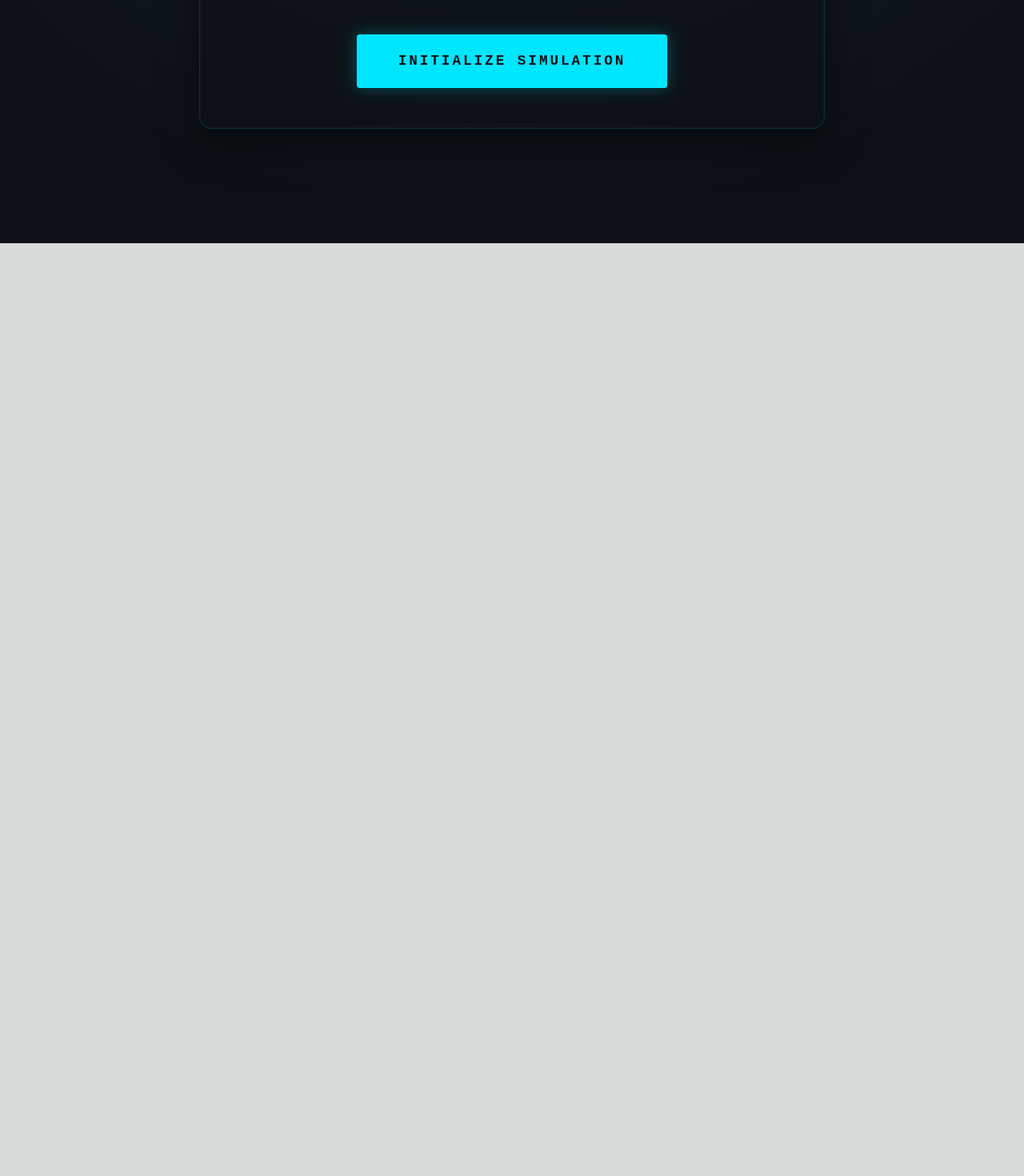
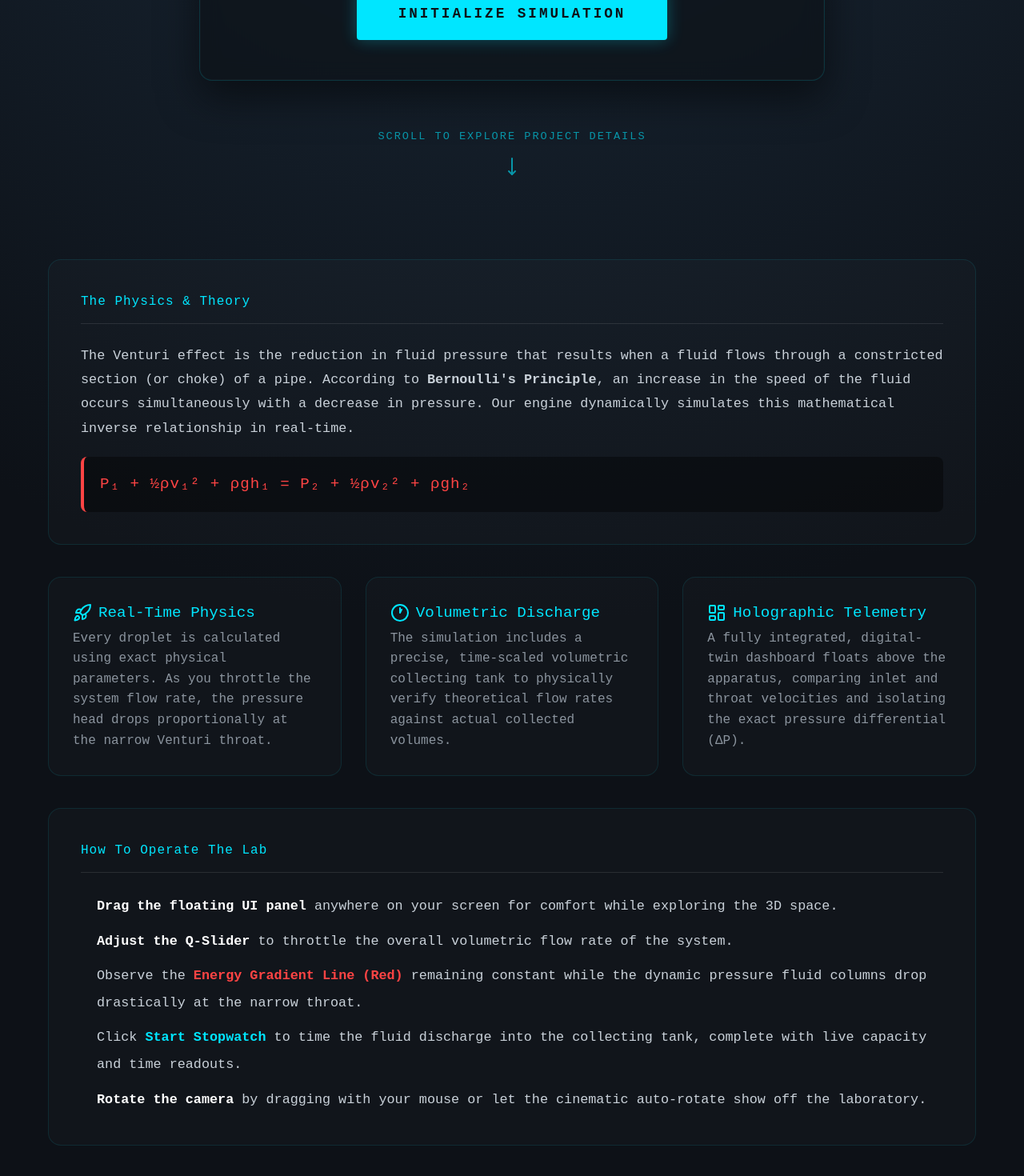
Before and after one commit to BhadriPrabhu/steamified_hack, a Next.js app: page / in a window 1280 px wide. Shown: the part 496-1966 px from the top of the page at 80% size. Before the commit the page ends 800 px from the top, so only its background shows below. Built offline with nearby package versions, Linux system fonts and the light colour scheme.

Commit message:
update: UI enhancement in web page (closes #3)

```diff
--- a/package.json
+++ b/package.json
@@ -20,6 +20,7 @@
 		"@iwsdk/core": "^0.3.1",
 		"babylonjs-editor-tools": "latest",
 		"cannon": "^0.6.2",
+		"lucide-react": "^1.16.0",
 		"next": "16.1.7",
 		"react": "18.2.0",
 		"react-dom": "18.2.0"
--- a/src/app/page.tsx
+++ b/src/app/page.tsx
@@ -1,5 +1,6 @@
 "use client";
 
+import { Clock1, LayoutDashboard, MoveDown, Rocket } from 'lucide-react';
 import { useState, useEffect, useRef } from 'react';
 
 function SimulationCanvas() {
@@ -16,17 +17,17 @@ function SimulationCanvas() {
             const BABYLON = await import("@babylonjs/core");
             await import("@babylonjs/core/Materials/standardMaterial");
 
-            try { await import("@babylonjs/materials"); } catch (e) {}
+            try { await import("@babylonjs/materials"); } catch (e) { }
             try {
                 const CANNON = await import("cannon");
                 (window as any).CANNON = CANNON;
-            } catch (e) {}
+            } catch (e) { }
 
             if (!isMounted || !canvasRef.current) return;
 
             // 2. Clear Zombie engines
             if ((window as any)._activeEngine) {
-                try { (window as any)._activeEngine.dispose(); } catch (e) {}
+                try { (window as any)._activeEngine.dispose(); } catch (e) { }
             }
 
             try {
@@ -125,16 +126,23 @@ export default function Home() {
 
     return (
         <div style={{
-            background: 'radial-gradient(circle at 50% -20%, #1a2a3a 0%, #0d1117 80%)',
+            background: 'radial-gradient(circle at 50% 0%, #1a2a3a 0%, #0d1117 60%)',
+            backgroundColor: '#0d1117',
             color: '#ffffff',
+            minHeight: '100vh',
+            fontFamily: '"JetBrains Mono", "Courier New", Courier, monospace',
+            boxSizing: 'border-box',
+            overflowX: 'hidden'
+        }}>
+
+            {/* HERO SECTION (Preserved original content, wrapped to keep it perfectly centered!) */}
+            <div style={{
                 minHeight: '100vh',
                 display: 'flex',
                 flexDirection: 'column',
                 alignItems: 'center',
                 justifyContent: 'center',
-            fontFamily: '"JetBrains Mono", "Courier New", Courier, monospace',
-            padding: '20px',
-            boxSizing: 'border-box'
+                padding: '20px'
             }}>
                 <div style={{
                     textAlign: 'center',
@@ -149,7 +157,6 @@ export default function Home() {
                     position: 'relative',
                     overflow: 'hidden'
                 }}>
-                {/* Decorative Top Accent */}
                     <div style={{
                         position: 'absolute',
                         top: 0,
@@ -235,6 +242,74 @@ export default function Home() {
                         Initialize Simulation
                     </button>
                 </div>
+
+                {/* Subtle Scroll Indicator */}
+                <div style={{ marginTop: '60px', color: '#00e6ff', opacity: 0.6, letterSpacing: '2px', fontSize: '0.85rem', display: 'flex', flexDirection: 'column', alignItems: 'center' }}>
+                    <span>SCROLL TO EXPLORE PROJECT DETAILS</span>
+                    <span style={{ marginTop: '15px', fontSize: '1.5rem' }}><MoveDown size={24} color="#00e6ff" /></span>
+                </div>
+            </div>
+
+            {/* --- NEW CONTENT SECTIONS ADDED BELOW --- */}
+            <div style={{ maxWidth: '1200px', margin: '0 auto', padding: '20px 20px 100px 20px' }}>
+
+                {/* 1. Theory & Math Section */}
+                <div style={{ marginBottom: '40px', padding: '40px', background: 'rgba(255,255,255,0.02)', border: '1px solid rgba(0, 230, 255, 0.1)', borderRadius: '16px' }}>
+                    <h2 style={{ color: '#00e6ff', borderBottom: '1px solid rgba(255,255,255,0.1)', paddingBottom: '15px', marginBottom: '25px', letterSpacing: '1px' }}>
+                        The Physics & Theory
+                    </h2>
+                    <p style={{ color: '#c9d1d9', lineHeight: '1.8', fontSize: '1.05rem' }}>
+                        The Venturi effect is the reduction in fluid pressure that results when a fluid flows through a constricted section (or choke) of a pipe.
+                        According to <strong>Bernoulli's Principle</strong>, an increase in the speed of the fluid occurs simultaneously with a decrease in pressure.
+                        Our engine dynamically simulates this mathematical inverse relationship in real-time.
+                    </p>
+                    <div style={{ background: 'rgba(0,0,0,0.4)', padding: '20px', borderRadius: '8px', marginTop: '20px', borderLeft: '4px solid #ff4444', fontFamily: 'Courier New', color: '#ff4444', fontSize: '1.2rem', letterSpacing: '1px' }}>
+                        P₁ + ½ρv₁² + ρgh₁ = P₂ + ½ρv₂² + ρgh₂
+                    </div>
+                </div>
+
+                {/* 2. Core Features Grid */}
+                <div style={{ display: 'grid', gridTemplateColumns: 'repeat(auto-fit, minmax(300px, 1fr))', gap: '30px', marginBottom: '40px' }}>
+                    <div style={{ padding: '30px', background: 'rgba(255,255,255,0.02)', border: '1px solid rgba(0, 230, 255, 0.1)', borderRadius: '16px' }}>
+                        <div style={{ display: 'flex', alignItems: 'center', marginBottom: '5px', gap: '8px' }}>
+                            <Rocket size={24} color="#00e6ff" />
+                            <h3 style={{ color: '#00e6ff', fontSize: '1.2rem' }}>Real-Time Physics</h3>
+                        </div>
+                        <p style={{ color: '#8b949e', lineHeight: '1.6' }}>Every droplet is calculated using exact physical parameters. As you throttle the system flow rate, the pressure head drops proportionally at the narrow Venturi throat.</p>
+                    </div>
+
+                    <div style={{ padding: '30px', background: 'rgba(255,255,255,0.02)', border: '1px solid rgba(0, 230, 255, 0.1)', borderRadius: '16px' }}>
+                        <div style={{ display: 'flex', alignItems: 'center', marginBottom: '5px', gap: '8px' }}>
+                            <Clock1 size={24} color="#00e6ff" />
+                            <h3 style={{ color: '#00e6ff', fontSize: '1.2rem' }}>Volumetric Discharge</h3>
+                        </div>
+                        <p style={{ color: '#8b949e', lineHeight: '1.6' }}>The simulation includes a precise, time-scaled volumetric collecting tank to physically verify theoretical flow rates against actual collected volumes.</p>
+                    </div>
+
+                    <div style={{ padding: '30px', background: 'rgba(255,255,255,0.02)', border: '1px solid rgba(0, 230, 255, 0.1)', borderRadius: '16px' }}>
+                        <div style={{ display: 'flex', alignItems: 'center', marginBottom: '5px', gap: '8px' }}>
+                            <LayoutDashboard size={24} color="#00e6ff" />
+                            <h3 style={{ color: '#00e6ff', fontSize: '1.2rem' }}>Holographic Telemetry</h3>
+                        </div>
+                        <p style={{ color: '#8b949e', lineHeight: '1.6' }}>A fully integrated, digital-twin dashboard floats above the apparatus, comparing inlet and throat velocities and isolating the exact pressure differential (ΔP).</p>
+                    </div>
+                </div>
+
+                {/* 3. Operation Manual */}
+                <div style={{ padding: '40px', background: 'rgba(255,255,255,0.02)', border: '1px solid rgba(0, 230, 255, 0.1)', borderRadius: '16px' }}>
+                    <h2 style={{ color: '#00e6ff', borderBottom: '1px solid rgba(255,255,255,0.1)', paddingBottom: '15px', marginBottom: '25px', letterSpacing: '1px' }}>
+                        How To Operate The Lab
+                    </h2>
+                    <ul style={{ color: '#c9d1d9', lineHeight: '2.0', fontSize: '1.05rem', paddingLeft: '20px', margin: 0 }}>
+                        <li style={{ marginBottom: '10px' }}><strong style={{ color: '#fff' }}>Drag the floating UI panel</strong> anywhere on your screen for comfort while exploring the 3D space.</li>
+                        <li style={{ marginBottom: '10px' }}><strong style={{ color: '#fff' }}>Adjust the Q-Slider</strong> to throttle the overall volumetric flow rate of the system.</li>
+                        <li style={{ marginBottom: '10px' }}>Observe the <strong style={{ color: '#ff4444' }}>Energy Gradient Line (Red)</strong> remaining constant while the dynamic pressure fluid columns drop drastically at the narrow throat.</li>
+                        <li style={{ marginBottom: '10px' }}>Click <strong style={{ color: '#00e6ff' }}>Start Stopwatch</strong> to time the fluid discharge into the collecting tank, complete with live capacity and time readouts.</li>
+                        <li><strong style={{ color: '#fff' }}>Rotate the camera</strong> by dragging with your mouse or let the cinematic auto-rotate show off the laboratory.</li>
+                    </ul>
+                </div>
+
+            </div>
         </div>
     );
 }
```
Also changed, not shown: 1 other file (tests, documents, lock files or other folders). Lines whose indentation alone changed are shown as unchanged.
